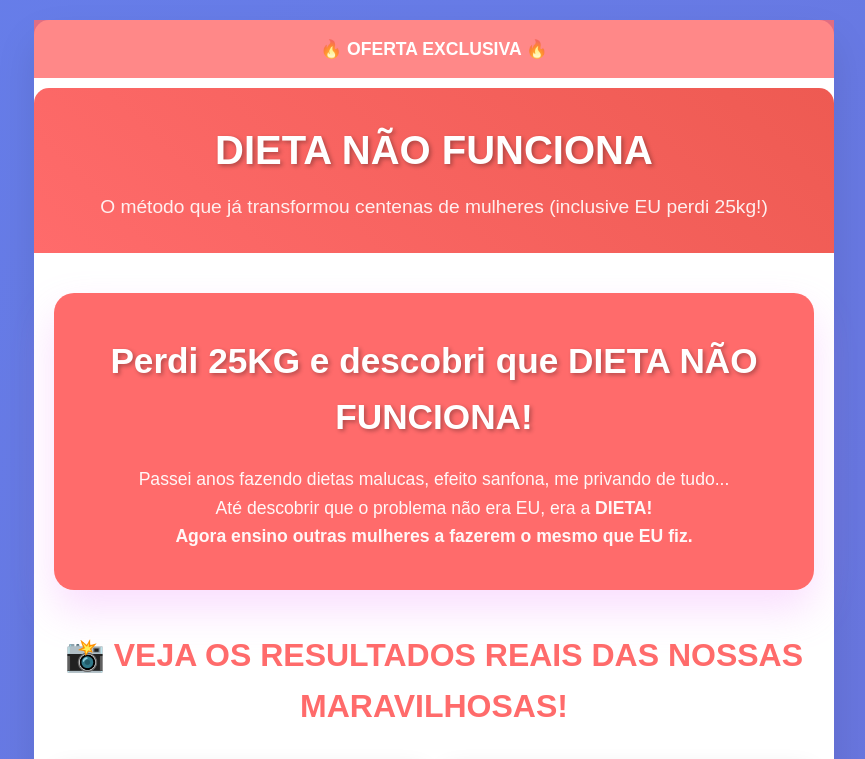
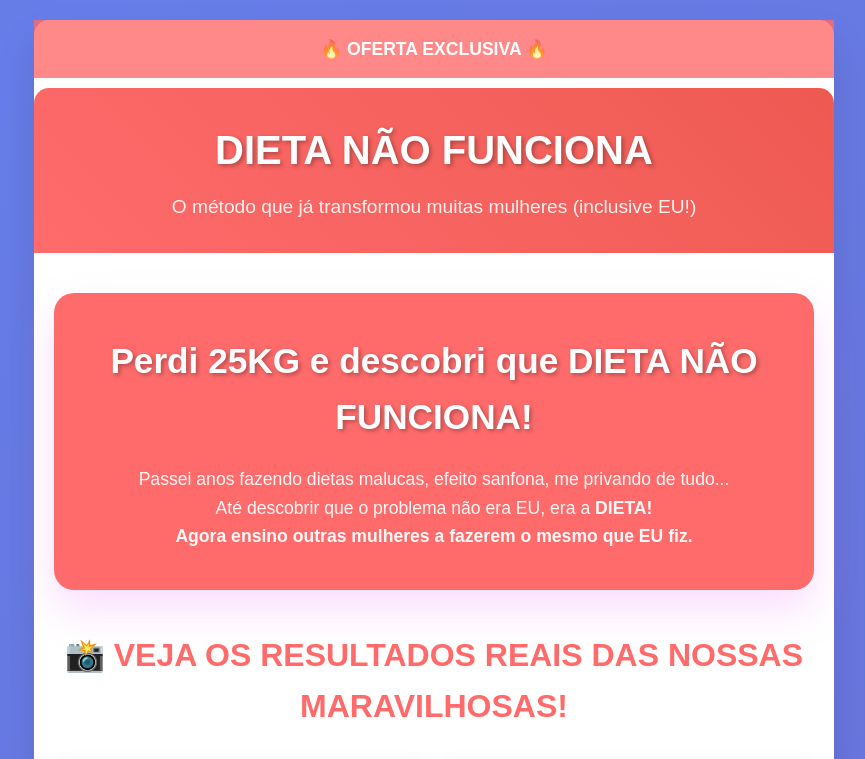
Before and after one commit to renataborbanutri/semana_pagina, a plain HTML site: page index.html in a window 1280 px wide. Shown: the top 759 px of the page, without its empty margins (206-1071 px from the left). Drawn offline with Linux system fonts and the light colour scheme.

Commit message:
Update index.html

```diff
--- a/index.html
+++ b/index.html
@@ -308,7 +308,7 @@
 
         <div class="header">
             <h1>DIETA NÃO FUNCIONA</h1>
-            <p>O método que já transformou centenas de mulheres (inclusive EU perdi 25kg!)</p>
+            <p>O método que já transformou muitas mulheres (inclusive EU!)</p>
         </div>
 
         <div class="my-transformation">
```
